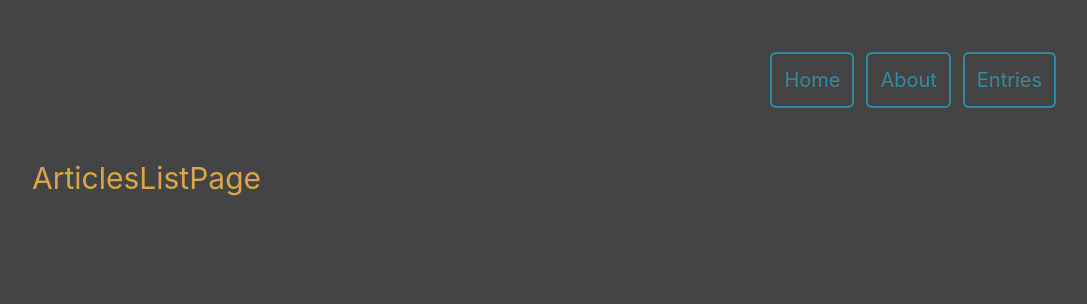
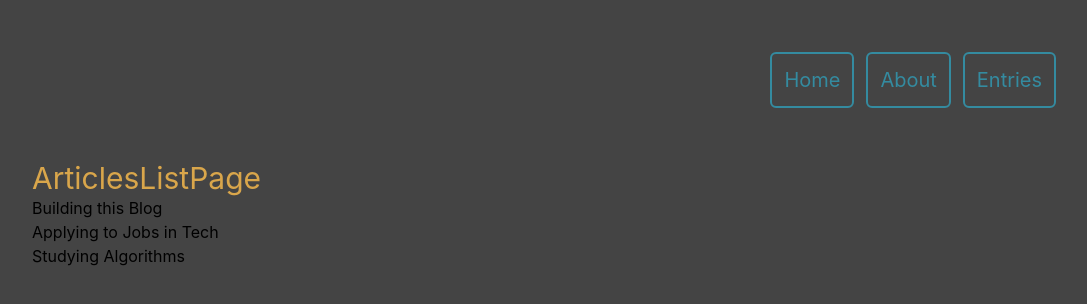
Before and after one commit to sevrinn/my-blog, a React (Create React App) app in the folder client/: page /articles-list in a window 1280 px wide. Shown: the top 304 px of the page, without its empty margins (160-1247 px from the left). Built offline with nearby package versions, Linux system fonts and the light colour scheme.

Commit message:
map article titles from article-content

```diff
--- a/client/src/pages/ArticlesListPage.js
+++ b/client/src/pages/ArticlesListPage.js
@@ -1,4 +1,5 @@
 import React from 'react'
+import articleContent from './article-content'
 
 const ArticlesListPage = () => {
   const h1 = 'text-3xl text-sevYellow'
@@ -6,6 +7,9 @@ const ArticlesListPage = () => {
   return (
     <div>
       <h1 className={h1}>ArticlesListPage</h1>
+      {articleContent.map((article) => (
+        <h3>{article.title}</h3>
+      ))}
     </div>
   )
 }
```
